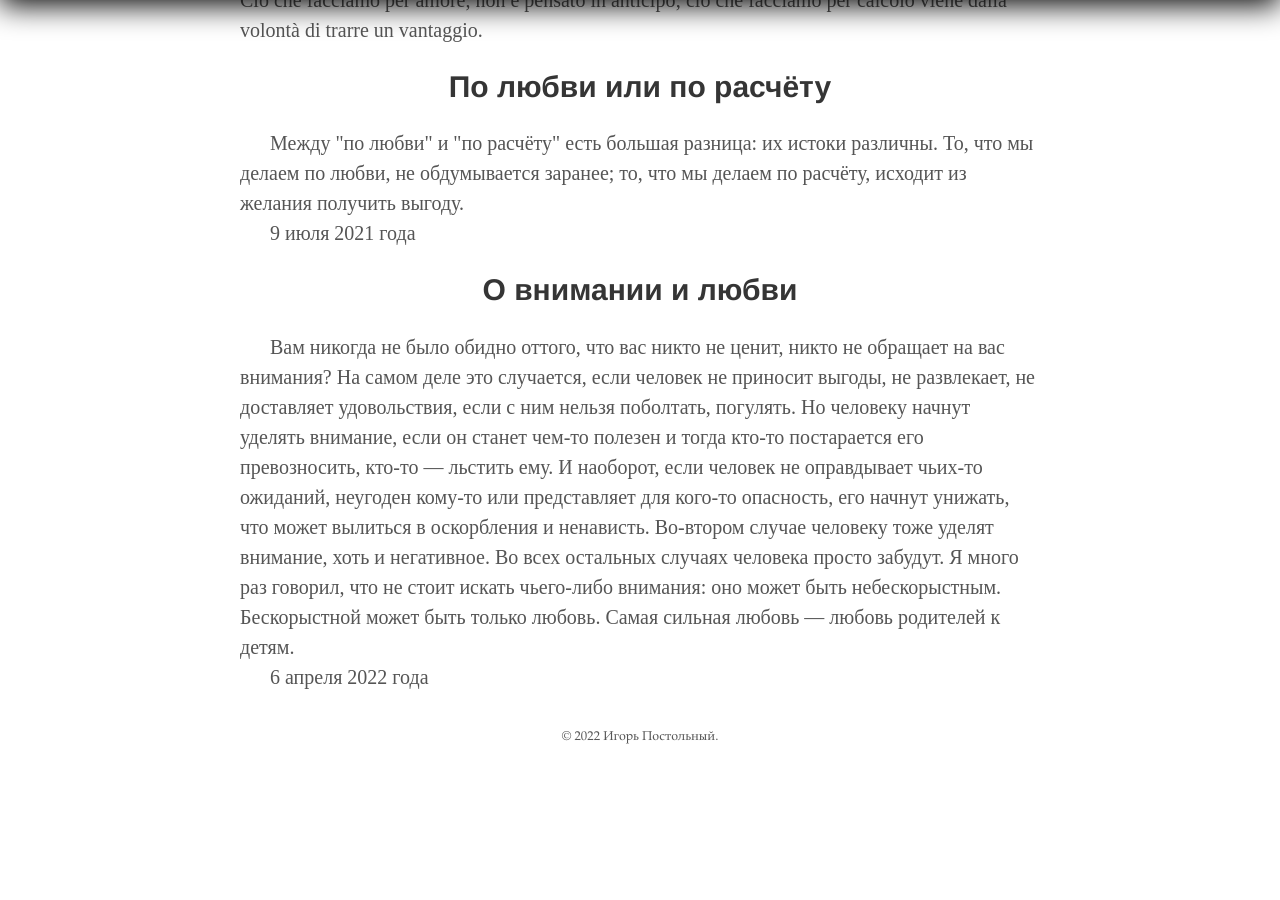
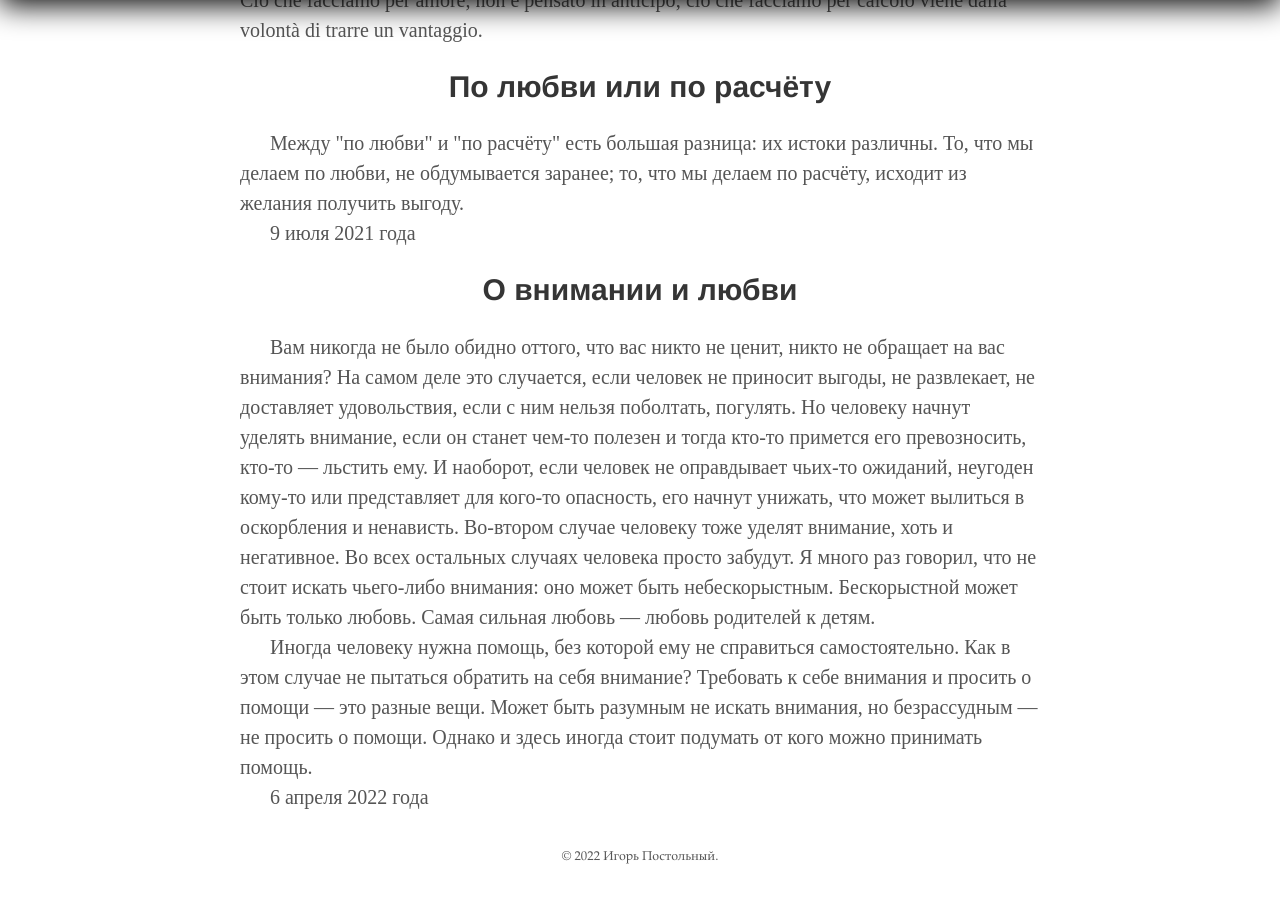
Before and after one commit to postolny/postolny.github.io, a Jekyll site: the page built from _pages/miniature.html, in a window 1280 px wide and 900 px high, scrolled down 3173 px. Built offline with Jekyll 4.4.1, drawn with Linux system fonts in a browser that asks for light colours; before the commit the page ends 3953 px from its top, so only the background shows below that.

Commit message:
Add files via upload

```diff
--- a/_pages/miniature.html
+++ b/_pages/miniature.html
@@ -63,6 +63,7 @@
 </article>
 <article>
   <h2>О внимании и любви</h2>
-  <p>Вам никогда не было обидно оттого, что вас никто не ценит, никто не обращает на вас внимания? На самом деле это случается, если человек не приносит выгоды, не развлекает, не доставляет удовольствия, если с ним нельзя поболтать, погулять. Но человеку начнут уделять внимание, если он станет чем-то полезен и тогда кто-то постарается его превозносить, кто-то — льстить ему. И наоборот, если человек не оправдывает чьих-то ожиданий, неугоден кому-то или представляет для кого-то опасность, его начнут унижать, что может вылиться в оскорбления и ненависть. Во-втором случае человеку тоже уделят внимание, хоть и негативное. Во всех остальных случаях человека просто забудут. Я много раз говорил, что не стоит искать чьего-либо внимания: оно может быть небескорыстным. Бескорыстной может быть только любовь. Самая сильная любовь — любовь родителей к детям.</p>
+  <p>Вам никогда не было обидно оттого, что вас никто не ценит, никто не обращает на вас внимания? На самом деле это случается, если человек не приносит выгоды, не развлекает, не доставляет удовольствия, если с ним нельзя поболтать, погулять. Но человеку начнут уделять внимание, если он станет чем-то полезен и тогда кто-то примется его превозносить, кто-то — льстить ему. И наоборот, если человек не оправдывает чьих-то ожиданий, неугоден кому-то или представляет для кого-то опасность, его начнут унижать, что может вылиться в оскорбления и ненависть. Во-втором случае человеку тоже уделят внимание, хоть и негативное. Во всех остальных случаях человека просто забудут. Я много раз говорил, что не стоит искать чьего-либо внимания: оно может быть небескорыстным. Бескорыстной может быть только любовь. Самая сильная любовь — любовь родителей к детям.</p>
+  <p>Иногда человеку нужна помощь, без которой ему не справиться самостоятельно. Как в этом случае не пытаться обратить на себя внимание? Требовать к себе внимания и просить о помощи — это разные вещи. Может быть разумным не искать внимания, но безрассудным — не просить о помощи. Однако и здесь иногда стоит подумать от кого можно принимать помощь.</p>
   <p>6 апреля 2022 года</p>
 </article>
```
